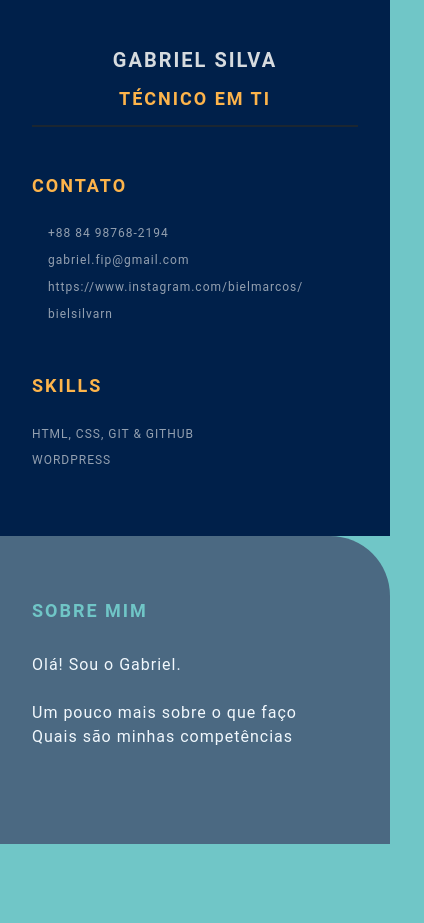
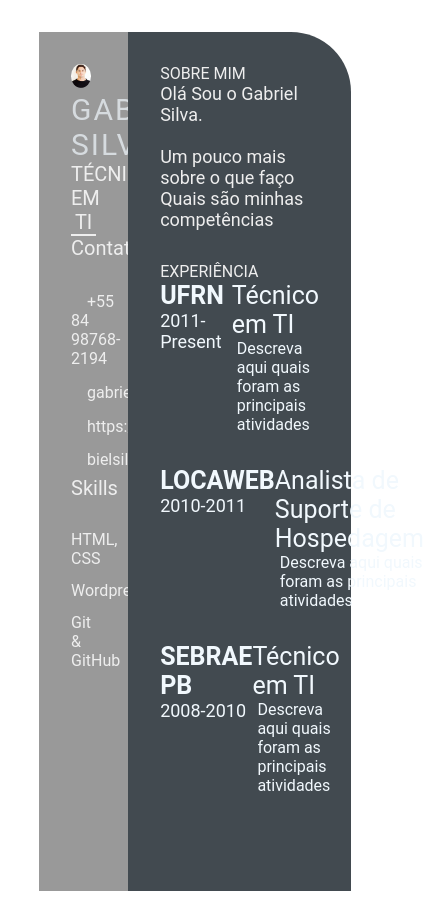
Before and after one commit to bielsilvarn/bielsilvarn.github.io, a plain HTML site: page index.html in a window 390 px wide. Shown: the whole page, 424 px wide, since content can reach past the window. Before the commit the page ends 844 px from the top, so only its background shows below. Drawn offline with Linux system fonts and the light colour scheme.

Commit message:
feature: add index.html

```diff
--- a/index.html
+++ b/index.html
@@ -1,5 +1,4 @@
 <!DOCTYPE html>
-
 <html lang="en">
 <head>
     <meta charset="UTF-8">
@@ -7,26 +6,26 @@
     <meta name="viewport" content="width=device-width, initial-scale=1.0">
     <title>Gabriel Silva CV</title>
 
+    <!-- Custom CSS -->
     <link rel="stylesheet" href="style.css">
-
 </head>
 <body>
     <main class="resume-contents">
         <section class="left-section">
-            <section class="left-section-contents">
-                <div class="profile"
-                    <img class="profile-image" scr="img/profile-image.jpeg" alt="Profile image">
+            <div class="left-section-contents">
+                <div class="profile">
+                    <img class="profile-image" src="img/profile-image.jpg" alt="Profile image">
                     <p class="name">Gabriel Silva</p>
                     <p class="profession">Técnico em TI</p>
                 </div>
                 <div class="contact-info">
                     <p class="left-title">Contato</p>
                     <ul>
-                        <li><i class="fa fa-phone"></i>+88 84 98768-2194
+                        <li><i class="fa fa-phone"></i>+55 84 98768-2194
                         </li>
                         <li><i class="fa fa-envelope"></i>gabriel.fip@gmail.com
                         </li>
-                        <li><i class="fa fa-globe"></i>https://www.instagram.com/bielmarcos/
+                        <li><i class="fa fa-globe"></i>https://instagram.com/bielmarcos
                         </li>
                         <li><i class="fa fa-github"></i>bielsilvarn
                         </li>
@@ -35,27 +34,70 @@
                 <div class="skills">
                     <p class="left-title">Skills</p>
                     <ul>
-                        <li> <p>HTML, CSS, Git & GitHub</p></li>
-                        <li> <p>Wordpress</p></li>
+                        <li><p>HTML, CSS</p></li>
+                        <li><p>Wordpress</p></li>
+                        <li><p>Git & GitHub</p></li>
                     </ul>
                 </div>
+            </div>
         </section>
-        </section>
+
         <section class="right-section">
             <div class="right-section-contents">
+                <!-- sobre mim -->
                 <section class="about gap">
-                        <div class="right-title">Sobre Mim</div>
+                    <div class="right-title">SOBRE MIM</div>
                     <p class="about-me-contents">
-                            Olá! Sou o Gabriel. <br>
+                        Olá Sou o Gabriel Silva.<br>
                         <br> Um pouco mais sobre o que faço
                         <br> Quais são minhas competências
                     </p>
+                </section>
+                <!-- fim sobre mim -->
 
+                <!-- experiencia -->
+                <section class="experience gap">
+                    <div class="right-title">EXPERIÊNCIA</div>
+                    <div class="experience-contents">
+                        <div class="exp-left">
+                            <p class="exp-company-name">UFRN</p>
+                            <p class="exp-time-period">2011-Present</p>
+                        </div>
+                        <div class="exp-right">
+                            <p class="exp-position">Técnico em TI</p>
+                            <p class="exp-desc">
+                                Descreva aqui quais foram as principais atividades
+                            </p>
+                        </div>
+                    </div>
+                    <div class="experience-contents">
+                        <div class="exp-left">
+                            <p class="exp-company-name">LOCAWEB</p>
+                            <p class="exp-time-period">2010-2011</p>
+                        </div>
+                        <div class="exp-right">
+                            <p class="exp-position">Analista de Suporte de Hospedagem</p>
+                            <p class="exp-desc">
+                                Descreva aqui quais foram as principais atividades
+                            </p>
+                        </div>
+                    </div>
+                    <div class="experience-contents">
+                        <div class="exp-left">
+                            <p class="exp-company-name">SEBRAE PB</p>
+                            <p class="exp-time-period">2008-2010</p>
+                        </div>
+                        <div class="exp-right">
+                            <p class="exp-position">Técnico em TI</p>
+                            <p class="exp-desc">
+                                Descreva aqui quais foram as principais atividades
+                            </p>
+                        </div>
+                    </div>
                 </section>
+                <!-- fim experiencia -->
             </div>
-
         </section>
     </main>
-
 </body>
 </html>
--- a/style.css
+++ b/style.css
@@ -4,10 +4,6 @@
     box-sizing: border-box;
     list-style: none;
     font-family: 'Roboto', sans-serif;
-}
-
-body {
-    background-color: #70c6c7;
 }
 
 .resume-contents {
@@ -21,13 +17,13 @@ body {
 .left-section {
     grid-column: span 2;
     height: 100%;
-    background-color: #00204A;
+    background-color: #999999;
 }
 
 .right-section {
     grid-column: span 5;
     height: 100%;
-    background-color: #4B6982;
+    background-color: #424a50;
     border-radius: 0px 60px 0px 0px;
 }
 
@@ -37,13 +33,12 @@ body {
 
 .profile {
     width: 100%;
-    border-bottom: 2px solid #1B2631;
+    border-bottom: 2px solid #eeeeee;
 }
 
 .profile .profile-image {
-    width: 100%;
+    width: 80%;
     border-radius: 50%;
-    border: 8px solid #1B2631;
 }
 
 .name {
@@ -51,31 +46,19 @@ body {
     font-size: 30px;
     letter-spacing: 2px;
     text-transform: uppercase;
-    text-align: center;
-    font-weight: bold;
-    padding: 1rem 0;
 }
 
 .profession {
-    color: #FDB44B;
+    color: #eeeeee;
     font-size: 20px;
     text-transform: uppercase;
     text-align: center;
-    letter-spacing: 2px;
-    font-weight: bold;
-    padding-bottom: 1rem;
 }
 
 /* .contact-info { border-bottom: 2px solid #1B2631; } */
 .left-title {
-    color: #FDB44B;
+    color: #eeeeee;
     font-size: 20px;
-    letter-spacing: 2px;
-    text-transform: uppercase;
-    font-weight: bold;
-    display: flex;
-    align-items: center;
-    padding-top: 3rem;
 }
 
 .contact-info ul {
@@ -85,18 +68,14 @@ body {
 .contact-info ul li,
 .references ul li {
     padding: .4rem 0;
-    display: flex;
-    align-items: center;
-    color: #d6dbdfaf;
-    letter-spacing: 1px;
-    font-size: 18px;
+    color: #eeeeee;
 }
 
 .contact-info ul li i,
 .references ul li i {
     padding-right: 1rem;
     font-size: 18px;
-    color: #2E86C1;
+    color: #eeeeee;
 }
 
 .skills ul {
@@ -104,46 +83,15 @@ body {
 }
 .skills ul li p {
     padding: .4rem 0;
-    color: #d6dbdfaf;
-    font-size: 18px;
-    letter-spacing: 1px;
-    display: flex;
-    align-items: center;
-    text-transform: uppercase;
+    color: #eeeeee;
 }
-
-.referance-name {
-    padding-top: 1.5rem;
-    padding-bottom: .4rem;
-    font-size: 18px;
-    color: #F9E79F;
-    letter-spacing: 1px;
-    text-transform: uppercase;
-}
-
-.referance-profession {
-    font-size: 16px;
-    color: #d6dbdfaf;
-    letter-spacing: 1px;
-    /* text-transform: uppercase; */
-    padding-bottom: .4rem;
-}
-
 
 .right-section-contents {
     padding: 2rem 2rem;
 }
 
 .right-title {
-    color: #70C6C7;
-    font-size: 40px;
-    letter-spacing: 2px;
-    text-transform: uppercase;
-    font-weight: bold;
-    display: flex;
-    align-items: center;
-    padding: 2rem 0;
-    position: relative;
+    color: #eeeeee;
 }
 
 .gap {
@@ -151,9 +99,7 @@ body {
 }
 .about-me-contents {
     font-size: 18px;
-    letter-spacing: 1px;
-    line-height: 2rem;
-    color: #F1F8FD;
+    color: #eeeeee;
 }
 
 .experience-contents,
@@ -170,124 +116,23 @@ body {
 .awards-company-name {
     font-size: 25px;
     font-weight: bold;
-    text-transform: uppercase;
-    letter-spacing: 1px;
-    color: #FDB44B;
-    padding-bottom: .4rem;
 }
 
 .exp-time-period,
 .educationp-time-period,
 .awards-time-period {
     font-size: 18px;
-    letter-spacing: 1px;
-    line-height: 2rem;
 }
 
 .exp-position,
 .education-subject,
 .awards-name {
     font-size: 25px;
-    font-weight: bold;
-    text-transform: uppercase;
-    letter-spacing: 1px;
-    color: #FDB44B;
-    padding-bottom: .4rem;
 }
 
 .exp-desc,
 .education-desc,
 .awards-desc {
     font-size: 16px;
-    letter-spacing: 1px;
-    line-height: 1.5rem;
-    border-left: 3px solid #a5a3a3;
     padding-left: 5px;
 }
-
-/* Media queries */
-@media screen and (max-width:780px) {
-    .experience-contents,
-    .education-contents,
-    .awards-contents {
-        grid-template-columns: repeat(1, 1fr);
-    }
-}
-
-@media screen and (max-width:780px) {
-    .left-section {
-        grid-column: span 3;
-    }
-
-    .right-section {
-        grid-column: span 4;
-    }
-
-}
-
-@media screen and (max-width:1200px) {
-    .resume-contents {
-        grid-template-columns: repeat(1, 1fr);
-    }
-}
-
-@media screen and (max-width:390px) {
-    .resume-contents {
-        width: 100%;
-        margin: 0 auto;
-    }
-
-    .name {
-        font-size: 20px;
-    }
-
-    .profession {
-        font-size: 18px;
-    }
-
-    .left-title {
-        font-size: 18px;
-    }
-
-    .right-title {
-        font-size: 18px;
-    }
-
-    .contact-info ul li,
-    .references ul li {
-        font-size: 12px;
-    }
-
-    .contact-info ul li i,
-    .references ul li i {
-        /* padding-right: 1rem; */
-        font-size: 12px;
-    }
-
-    .skills ul li p {
-        font-size: 12px;
-    }
-
-    .about-me-contents {
-        font-size: 16px;
-        line-height: 1.5rem;
-    }
-
-    .exp-company-name,
-    .education-school-name,
-    .awards-company-name {
-        font-size: 18px;
-    }
-
-    .exp-time-period,
-    .educationp-time-period,
-    .awards-time-period {
-        font-size: 16px;
-    }
-
-    .exp-position,
-    .education-subject,
-    .awards-name {
-        font-size: 18px;
-    }
-}
```
Also changed, not shown: helloworld.html (deleted, +0 -6 lines), img/profile-image.jpg (renamed from img/profile-image.jpeg). Lines whose indentation alone changed are shown as unchanged.
